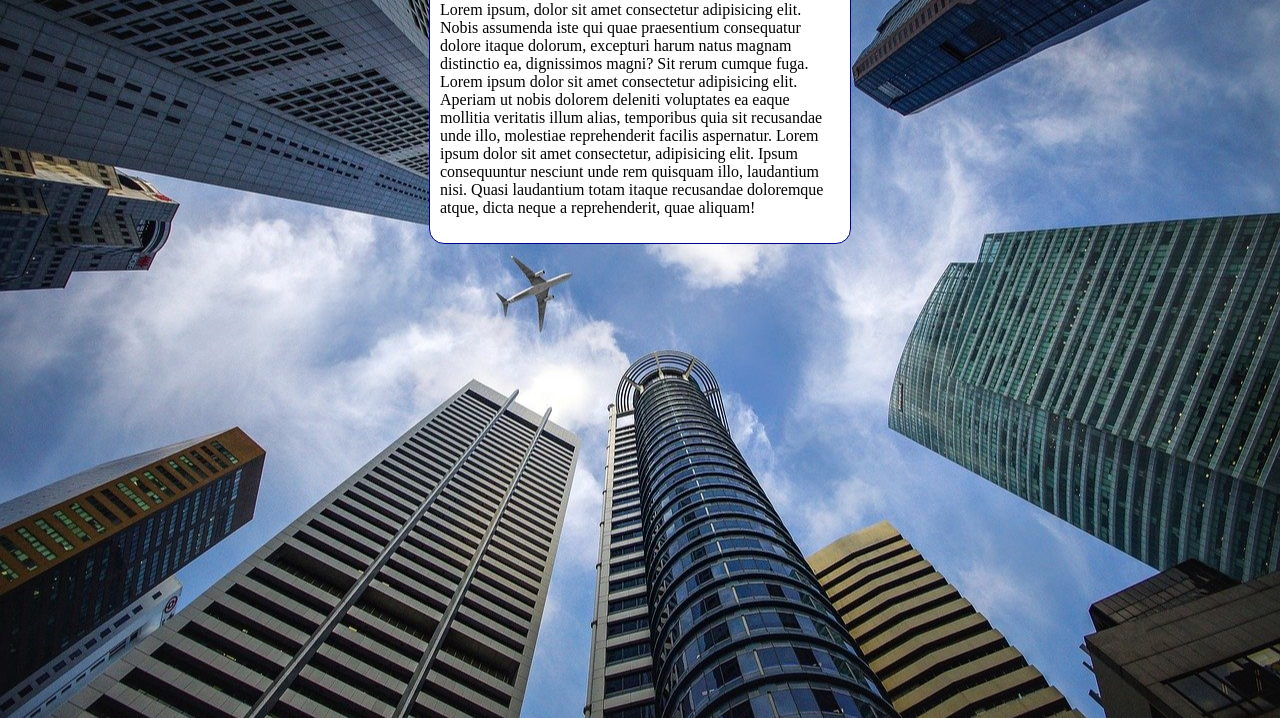
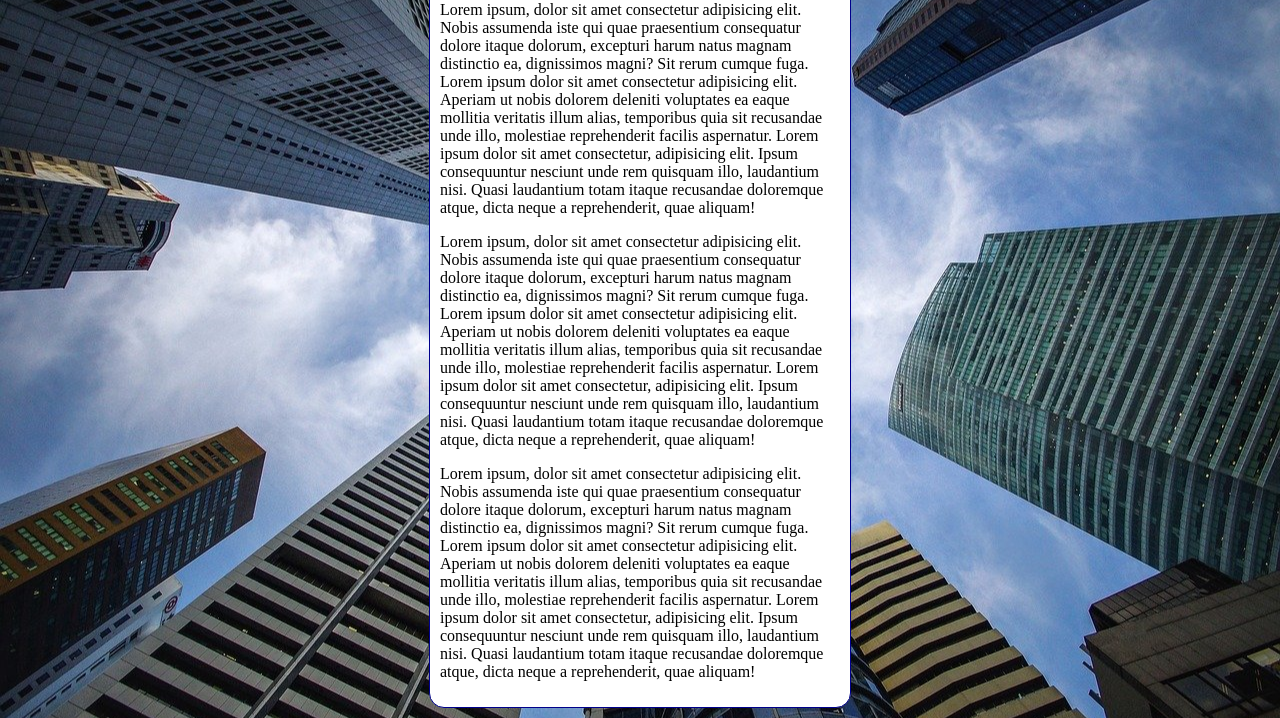
Before and after one commit to ILeo007/html_css, a plain HTML site: page modulo_03/Execicios/Ex_021/fundo006.html in a window 1280 px wide. Shown: the part 98-816 px from the top of the page. Drawn offline with Linux system fonts and the light colour scheme.

Commit message:
add html e css

```diff
--- a/modulo_03/Execicios/Ex_021/fundo006.html
+++ b/modulo_03/Execicios/Ex_021/fundo006.html
@@ -10,6 +10,8 @@
     <main>
         <h1>Teste de Imagem de Fundo</h1>
         <p>Lorem ipsum, dolor sit amet consectetur adipisicing elit. Nobis assumenda iste qui quae praesentium consequatur dolore itaque dolorum, excepturi harum natus magnam distinctio ea, dignissimos magni? Sit rerum cumque fuga. Lorem ipsum dolor sit amet consectetur adipisicing elit. Aperiam ut nobis dolorem deleniti voluptates ea eaque mollitia veritatis illum alias, temporibus quia sit recusandae unde illo, molestiae reprehenderit facilis aspernatur. Lorem ipsum dolor sit amet consectetur, adipisicing elit. Ipsum consequuntur nesciunt unde rem quisquam illo, laudantium nisi. Quasi laudantium totam itaque recusandae doloremque atque, dicta neque a reprehenderit, quae aliquam!</p>
+        <p>Lorem ipsum, dolor sit amet consectetur adipisicing elit. Nobis assumenda iste qui quae praesentium consequatur dolore itaque dolorum, excepturi harum natus magnam distinctio ea, dignissimos magni? Sit rerum cumque fuga. Lorem ipsum dolor sit amet consectetur adipisicing elit. Aperiam ut nobis dolorem deleniti voluptates ea eaque mollitia veritatis illum alias, temporibus quia sit recusandae unde illo, molestiae reprehenderit facilis aspernatur. Lorem ipsum dolor sit amet consectetur, adipisicing elit. Ipsum consequuntur nesciunt unde rem quisquam illo, laudantium nisi. Quasi laudantium totam itaque recusandae doloremque atque, dicta neque a reprehenderit, quae aliquam!</p>
+        <p>Lorem ipsum, dolor sit amet consectetur adipisicing elit. Nobis assumenda iste qui quae praesentium consequatur dolore itaque dolorum, excepturi harum natus magnam distinctio ea, dignissimos magni? Sit rerum cumque fuga. Lorem ipsum dolor sit amet consectetur adipisicing elit. Aperiam ut nobis dolorem deleniti voluptates ea eaque mollitia veritatis illum alias, temporibus quia sit recusandae unde illo, molestiae reprehenderit facilis aspernatur. Lorem ipsum dolor sit amet consectetur, adipisicing elit. Ipsum consequuntur nesciunt unde rem quisquam illo, laudantium nisi. Quasi laudantium totam itaque recusandae doloremque atque, dicta neque a reprehenderit, quae aliquam!</p>
     </main>
 </body>
 </html>
```
